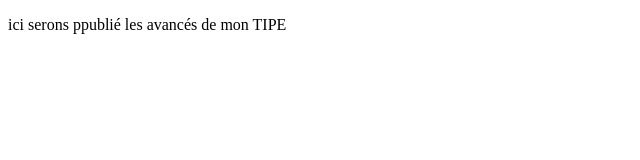
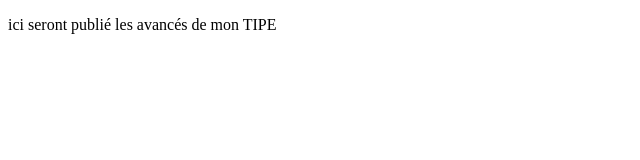
Before and after one commit to BB-code-arch/bouchaud.github.io, a plain HTML site: page main.html in a window 1280 px wide. Shown: the full height of the page, 0-640 px from the left. Drawn offline with Linux system fonts and the light colour scheme.

Commit message:
Update main.html

```diff
--- a/main.html
+++ b/main.html
@@ -7,7 +7,7 @@
   </head>
   <body>
     <p>
-      ici serons ppublié les avancés de mon TIPE
+      ici seront publié les avancés de mon TIPE
     </p>
   </body>
 </html>
```
